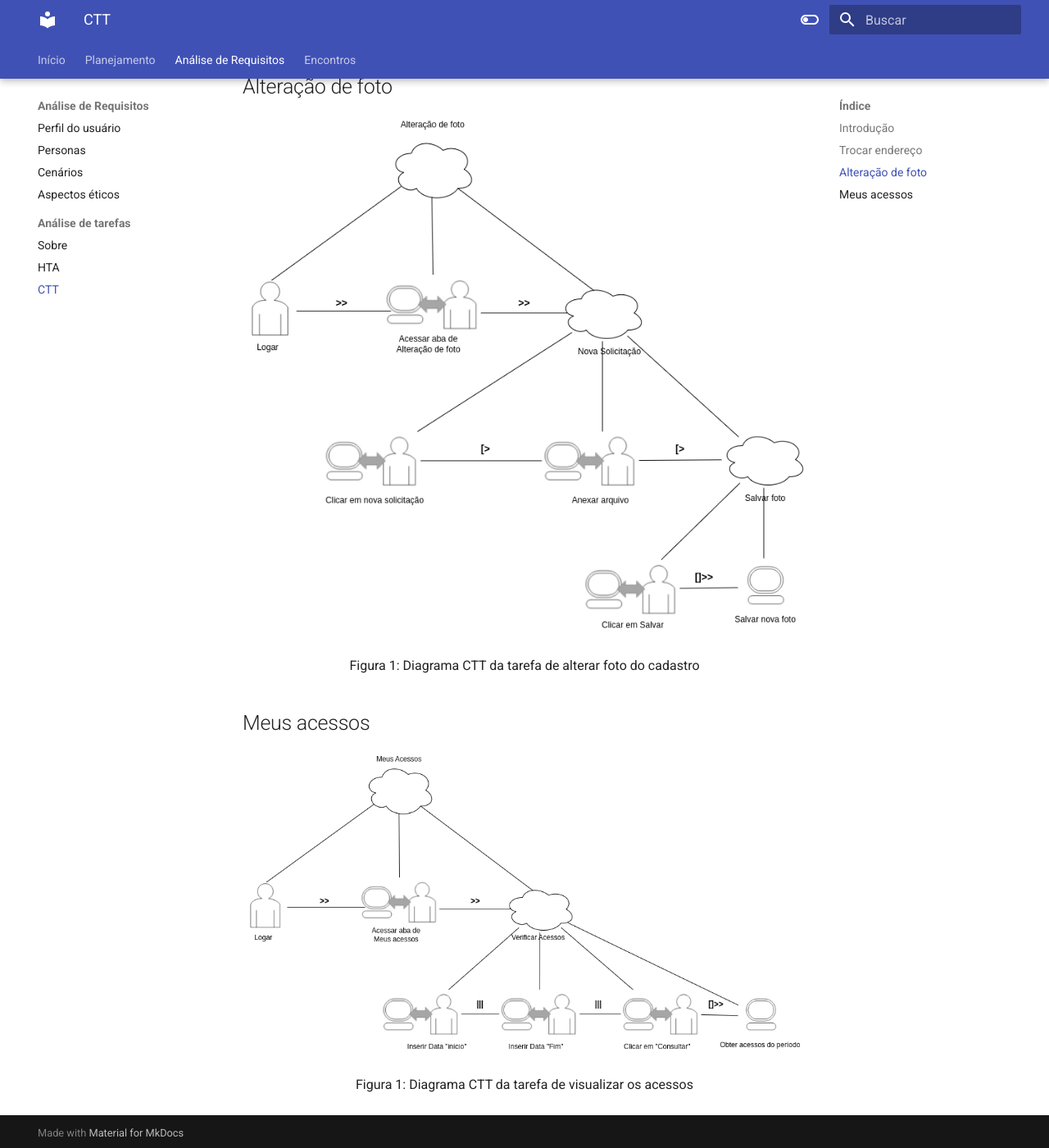
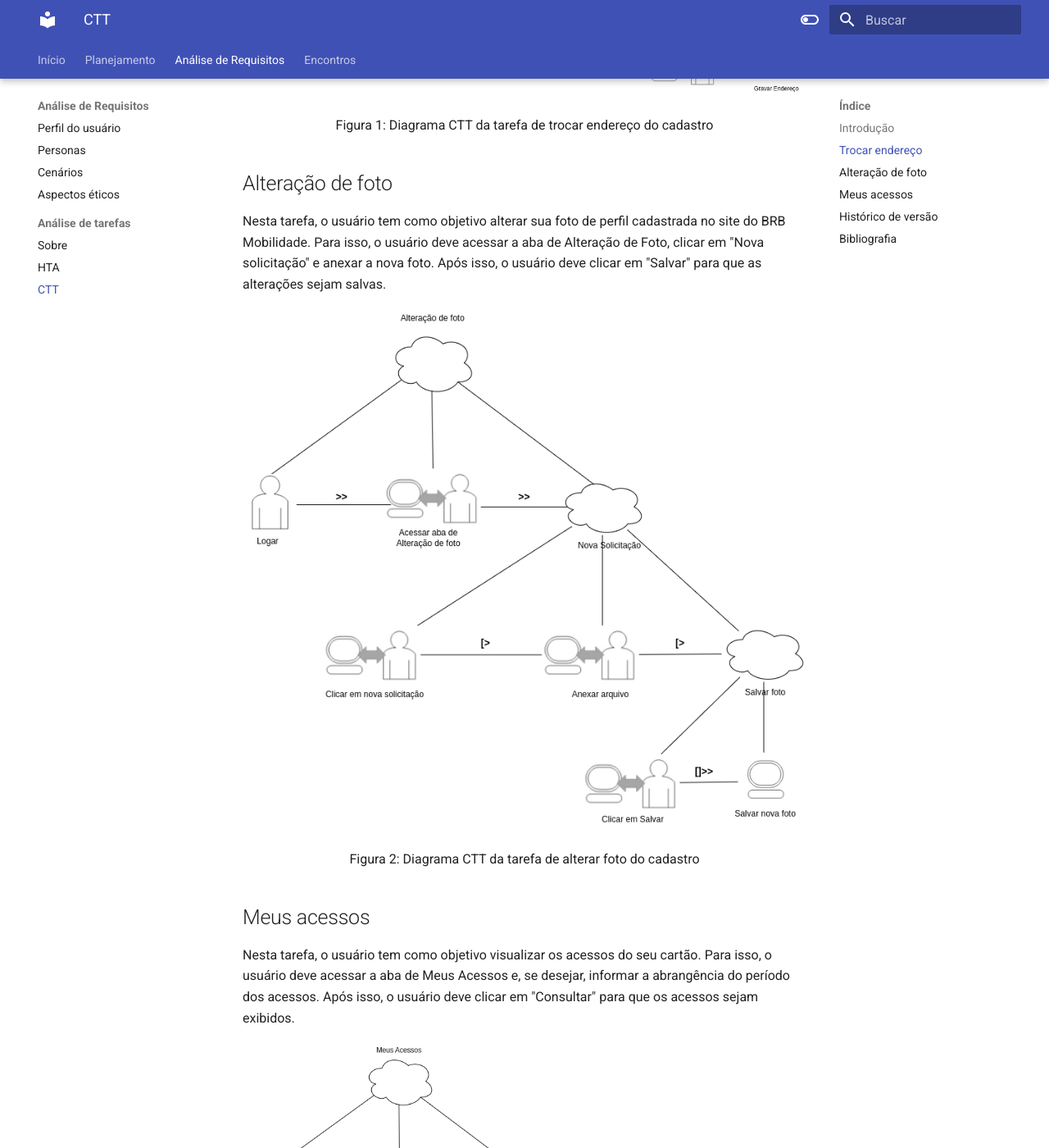
Before and after one commit to Interacao-Humano-Computador/2023.2--BRB-Mobilidade, an MkDocs documentation site: the page built from docs/analiseRequisitos/analise_tarefas/ctt.md, in a window 1280 px wide and 1400 px high, scrolled down 902 px. Shown: the whole window at 82% size. Built offline with MkDocs 1.6.1 and Material for MkDocs 9.7.7, drawn with Linux system fonts in a browser that asks for light colours; some of the changed text lies outside the part shown.

Commit message:
ctt - adicionando bibliografia, historico e texto

```diff
--- a/docs/analiseRequisitos/analise_tarefas/ctt.md
+++ b/docs/analiseRequisitos/analise_tarefas/ctt.md
@@ -2,23 +2,44 @@
 
 O ConcurTaskTrees (CTT) é uma metodologia utilizada para modelar e analisar o comportamento de sistemas interativos, especialmente em situações onde múltiplos agentes ou componentes interagem. O CTT emprega árvores de tarefas concorrentes para representar as ações e decisões dos usuários e sistemas. Essas árvores descrevem as possíveis interações entre os elementos do sistema de forma hierárquica e gráfica, ajudando a compreender como diferentes partes interagem e contribuem para a realização de tarefas.
 
+
 ## Trocar endereço
+
+Nesta tarefa, o usuário tem como objetivo a troca de seu endereço pessoal cadastrado no site do BRB Mobilidade. Para isso, o usuário deve acessar a aba de Troca de Endereço e preencher o formulário com o novo endereço. Após isso, o usuário deve clicar em "Salvar" para que as alterações sejam salvas.
 
 <div style="text-align: center">
     <img src="https://raw.githubusercontent.com/Interacao-Humano-Computador/2023.2--BRB-Mobilidade/main/docs/assets/diagramas%20ctt/Trocar_end.drawio.png">
     <p>Figura 1: Diagrama CTT da tarefa de trocar endereço do cadastro</p>
 </div>
 
+
 ## Alteração de foto
+
+Nesta tarefa, o usuário tem como objetivo alterar sua foto de perfil cadastrada no site do BRB Mobilidade. Para isso, o usuário deve acessar a aba de Alteração de Foto, clicar em "Nova solicitação" e anexar a nova foto. Após isso, o usuário deve clicar em "Salvar" para que as alterações sejam salvas.
 
 <div style="text-align: center">
     <img src="https://raw.githubusercontent.com/Interacao-Humano-Computador/2023.2--BRB-Mobilidade/main/docs/assets/diagramas%20ctt/Alteracao_foto.drawio.png">
-    <p>Figura 1: Diagrama CTT da tarefa de alterar foto do cadastro</p>
+    <p>Figura 2: Diagrama CTT da tarefa de alterar foto do cadastro</p>
 </div>
+
 
 ## Meus acessos
 
+Nesta tarefa, o usuário tem como objetivo visualizar os acessos do seu cartão. Para isso, o usuário deve acessar a aba de Meus Acessos e, se desejar, informar a abrangência do período dos acessos. Após isso, o usuário deve clicar em "Consultar" para que os acessos sejam exibidos.
+
 <div style="text-align: center">
     <img src="https://raw.githubusercontent.com/Interacao-Humano-Computador/2023.2--BRB-Mobilidade/main/docs/assets/diagramas%20ctt/Meus_acessos.drawio.png">
-    <p>Figura 1: Diagrama CTT da tarefa de visualizar os acessos</p>
+    <p>Figura 3: Diagrama CTT da tarefa de visualizar os acessos</p>
 </div>
+
+
+## Histórico de versão
+
+| Versão | Data       | Modificação                             | Autor                         | Revisores                         |
+| ------ | ---------- | --------------------------------------- | ----------------------------- |-----------------------------------|
+|    1.0   |   15/10/2023   |   Adicionando introdução e diagramas | [Felipe Hansen](https://github.com/FHansen98) | [Arthur Sousa](https://github.com/arthurrsousa) |
+
+
+## Bibliografia
+
+> BARBOSA, Simone; DINIZ, Bruno. Interação Humano-Computador. Editora Elsevier, Rio de Janeiro, 2010.
```
